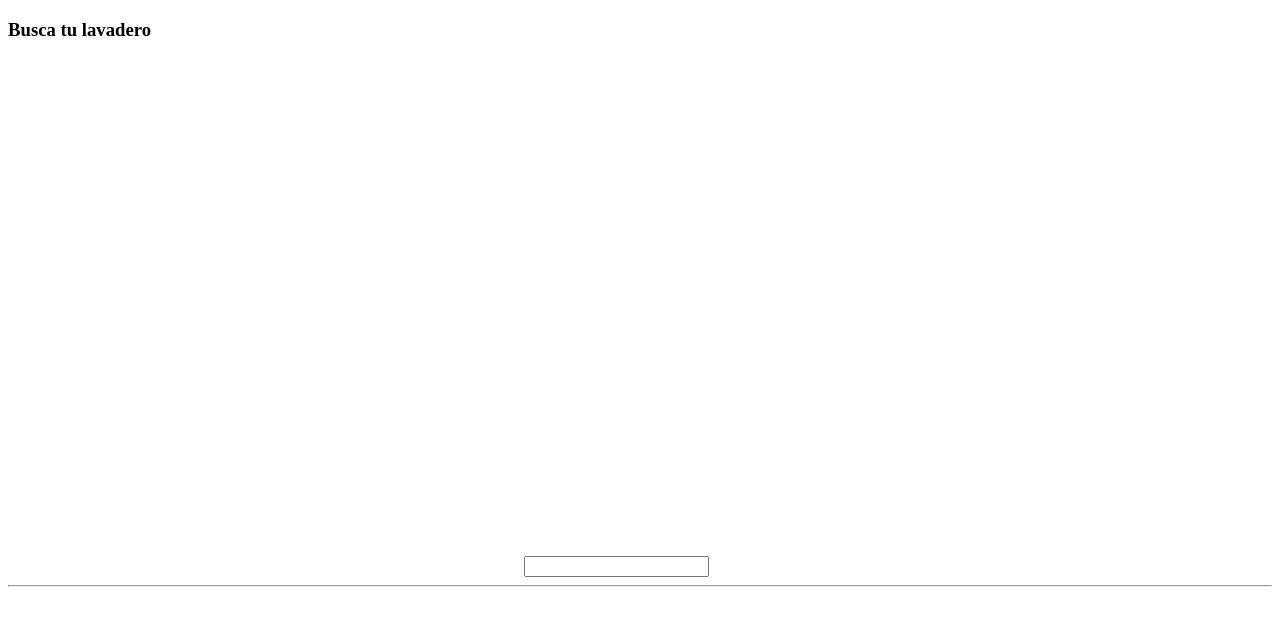
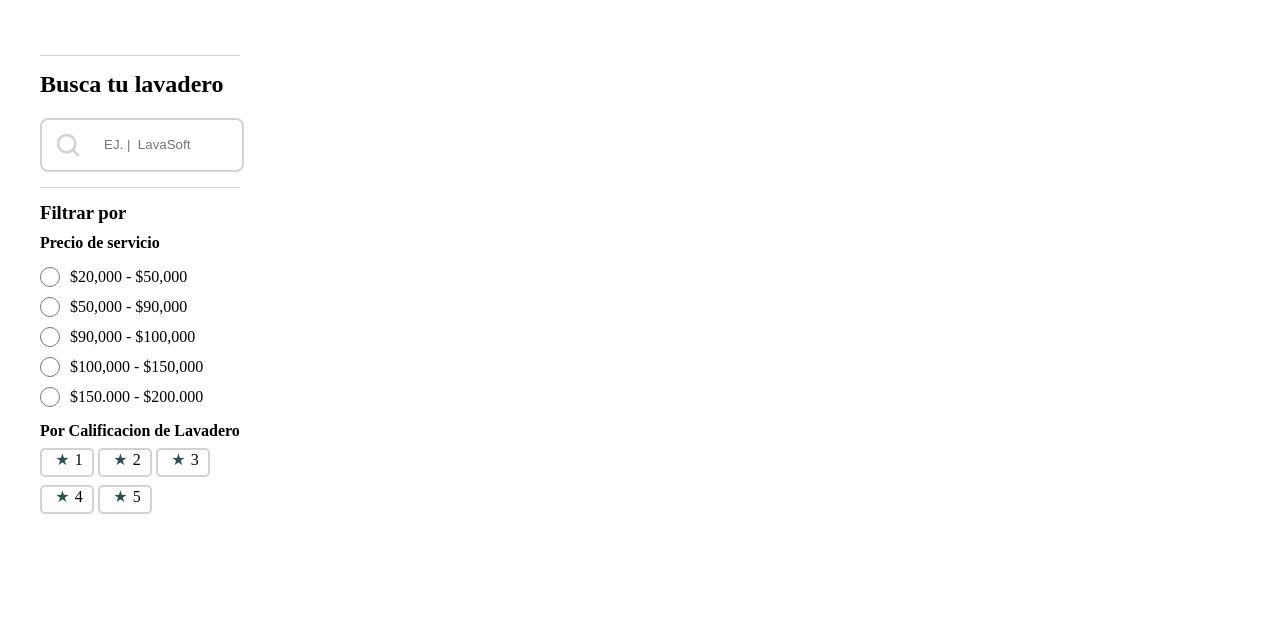
Before and after one commit to DanielAlfonsoAl/Catalogue-HTML-CSS, a plain HTML site: page components/filter-complete/index.htm in a window 1280 px wide. Drawn offline with nearby package versions, Linux system fonts and the light colour scheme; files that its build step writes are made by us from their sources.

```diff
--- a/components/filter-complete/index.htm
+++ b/components/filter-complete/index.htm
@@ -9,18 +9,42 @@
 </head>
 <body>
     <div class="container">
+       <form action="">
+        <div class="line"></div>
         <section class="search">
-            <h3>Busca tu lavadero</h3>
+            <h2>Busca tu lavadero</h2>
 
             <div class="input-container">
-                <img src="../../assets/lupa.png" alt="">
-                <input type="text" id="search">
+                <img src="../../assets/lupa-gris.png" alt="">
+                <input type="text" id="search" placeholder="EJ. |  LavaSoft">
             </div>
         </section>
-        <hr>
+        <div class="line"></div>
         <section>
+            <h3>Filtrar por </h3>
 
+            <div class="price">
+               <strong> Precio de servicio</strong>
+
+                <div> <input type="radio"class="radio" name="price" id="price1"><label for="price1">$20,000 - $50,000</label></div>
+                <div><input type="radio" class="radio"name="price" id="price2"> <label for="price2">$50,000 - $90,000</label></div>
+                <div><input type="radio" class="radio"name="price" id="price3"> <label for="price3">$90,000 - $100,000</label></div>
+                <div><input type="radio" class="radio"name="price" id="price4"> <label for="price4">$100,000 - $150,000</label></div>
+                <div><input type="radio" class="radio"name="price" id="price5"><label for="price5">$150.000 - $200.000</label></div>
+            </div>
+
+
+            <div class="calification">
+                <strong>Por Calificacion de Lavadero</strong>
+
+                <div><input type="checkbox" name="" id="star1"> <label for="star1">1</label></div>
+                <div><input type="checkbox" name="" id="star2"> <label for="star2">2</label></div>
+                <div><input type="checkbox" name="" id="star3"> <label for="star3">3</label></div>
+                <div><input type="checkbox" name="" id="star4"> <label for="star4">4</label></div>
+                <div><input type="checkbox" name="" id="star5"> <label for="star5">5</label></div>
+            </div>
         </section>
+       </form>
     </div>
 </body>
 </html>
--- a/components/filter-complete/style.scss
+++ b/components/filter-complete/style.scss
@@ -0,0 +1,133 @@
+// paleta de colores
+$gris-claro: #D3D3D3 ;
+$blanco: #FFFFFF ;
+$azul-claro: #87CEEB;
+$azul-oscuro: #1E90FF;
+$gris-oscuro: #A9A9A9;
+$verde-claro: #32CD32;
+$Verde-oscuro: #006400;
+$errores:  #FF0000;
+$negro: #000000;
+
+*{
+    margin: 0;
+    padding: 0;
+}
+.container{
+    display: flex;
+    flex-direction: column;
+    margin: 15px;
+    border-radius: 20px ;
+    width: 200px;
+    border-radius: 16px;
+    padding: 25px;
+}
+.input-container{
+    width: 200px;
+    height: 50px;
+    display: flex;
+    flex-direction: row;
+    align-items: center;
+    background-color: #FFFFFF;
+    border-radius: 8px;
+    border: 2px solid $gris-claro;
+        img{
+            width: 2rem;
+            height: auto;
+            margin: 0px 10px 0px 10px;
+            user-select: none;
+        }
+        &:hover{
+            border-color: $negro;
+        }
+
+        #search{
+            padding: 10px;
+            border: none;
+            width: 90%;
+            color:dimgray;
+
+            &:focus{
+                outline: none;
+            }
+        }
+}
+.line{
+    width: 200px;
+    height: 0.5px;
+    background:$gris-claro;
+    margin: 15px 0px 15px 0px;
+}
+h2{
+    margin-block-end: 20px;
+}
+.price{
+    display: flex;
+    flex-direction: column;
+
+
+
+        div{
+            margin-block: 5px;
+            display: flex;
+            align-items: center;
+            .radio{
+                width: 20px;
+                height: 20px;
+                margin-right:10px;
+
+                &:checked{
+                    appearance: none;
+                    border: solid 2px $azul-oscuro !important;
+                    border-radius: 10px;
+                    background: radial-gradient($azul-oscuro, $blanco);
+                }
+            }
+        }
+}
+
+.calification{
+    margin-top: 10px;
+   div{
+    width: 40px;
+    height: 20px;
+    padding: 5;
+    border: solid $gris-claro  2px;
+    border-radius: 5px ;
+    display: inline-block;
+    text-align: center;
+    margin-top: 8px;
+    padding: 0px 5px 5px 5px;
+    cursor: pointer;
+
+    &:hover{
+        background: $gris-claro;
+        border-color: $gris-oscuro ;
+    }
+
+        input{
+            appearance: none;
+        }
+
+        input:checked ~ label::before{
+            color: $azul-oscuro;
+        }
+
+
+
+        label{
+            cursor: pointer;
+        }
+        label::before{
+            content: "★";
+            color: darkslategrey;
+            margin-right: 5px  ;
+        }
+
+    }
+
+}
+
+strong{
+    margin-block: 10px;
+}
--- /dev/null
+++ b/components/preview-carwash/style.scss
@@ -0,0 +1,51 @@
+// paleta de colores
+$gris-claro: #D3D3D3 ;
+$blanco: #FFFFFF ;
+$azul-claro: #87CEEB;
+$azul-oscuro: #1E90FF;
+$gris-oscuro: #A9A9A9;
+$verde-claro: #32CD32;
+$Verde-oscuro: #006400;
+$errores:  #FF0000;
+$negro: #000000;
+
+*{
+    margin: 0px;
+    padding: 0px;
+}
+body{
+    background: #D3D3D3;
+}
+.container{
+    overflow: hidden;
+    width: 800px;
+    height: 250px;
+    border-radius: 20px;
+    background-color: $blanco;
+    display: flex;
+    margin: 5px
+}
+#stars{
+    display: block;
+    color: $azul-oscuro;
+    font-size: 25px;
+    margin-block: 3px;
+}
+.container-img{
+    overflow:hidden;
+    width: 350px;
+    height: 250px;
+    img{
+        block-size: 100%;
+        inline-size: 100%;
+    }
+
+
+}
+.data-carwash{
+    padding: 15px;
+    .data{
+        width: 450px;
+        height: 125px;
+    }
+}
```
Also changed, not shown: components/preview-carwash/index.htm (added, +27 -0 lines), assets/lavadero.png (added), assets/lupa-gris.png (added), components/filter-complete/style.css (added), components/preview-carwash/style.css (added), 2 other files.
